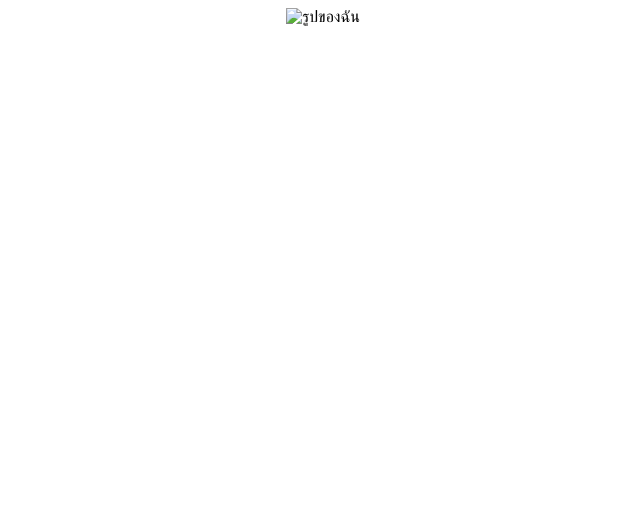
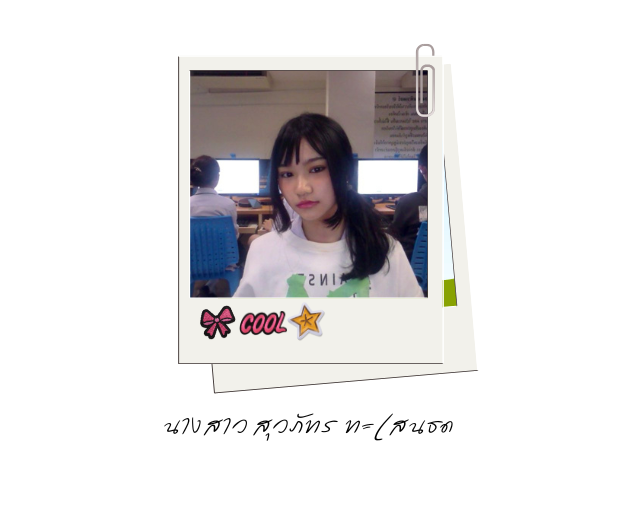
Before and after one commit to suwaphat1508/praewa, a plain HTML site: page index.html in a window 1280 px wide. Shown: the whole page, without its empty margins (317-957 px from the left). Drawn offline with Linux system fonts and the light colour scheme.

Commit message:
Add files via upload

```diff
--- a/index.html
+++ b/index.html
@@ -1 +1 @@
-<center><img src="imges/นางสาว สุวภัทร ทะเสนธด.png" alt="รูปของฉัน"></center>
+<center><img src="images/praewa.png" alt="รูปของฉัน"></center>
```
Also changed, not shown: images/praewa.png (added).
